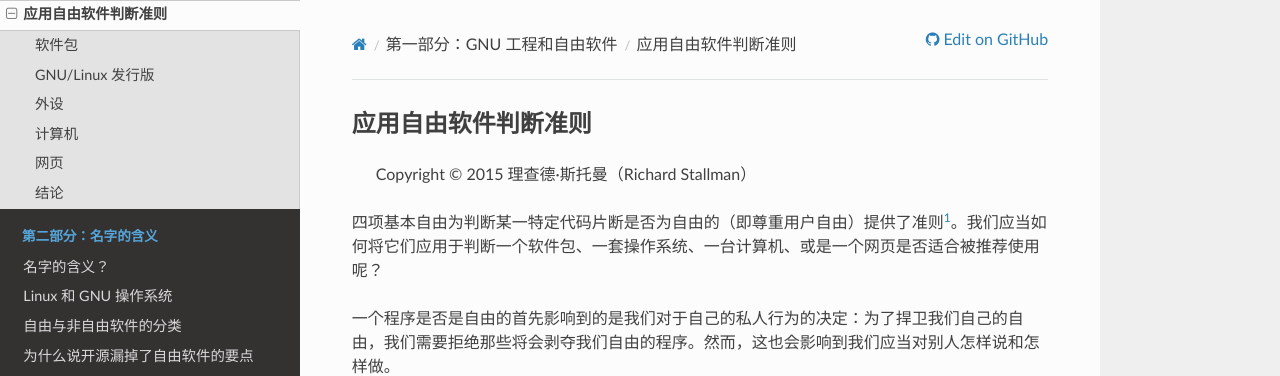
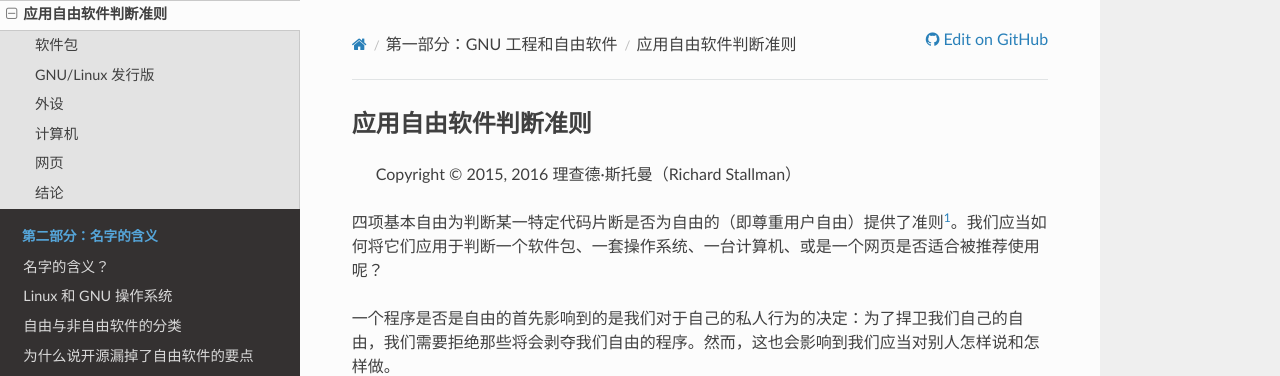
Before and after one commit to beijinglug/fsfs-zh, an MkDocs documentation site: the page built from docs/applying-free-sw-criteria.md, in a window 1280 px wide and 900 px high. Shown: the top 376 px of the window. Built offline with MkDocs 1.6.1, drawn with Linux system fonts in a browser that asks for light colours; nearby versions of some CDN libraries; old or Windows-style settings are respelled for this version of MkDocs.

Commit message:
Update copyright

```diff
--- a/docs/applying-free-sw-criteria.md
+++ b/docs/applying-free-sw-criteria.md
@@ -1,6 +1,6 @@
 ## 应用自由软件判断准则<!--(pandoc) {#pandoc_applying-free-sw-criteria}(pandoc)--><!--(po)2016-01-01 05:55+0000,2019-07-28 16:32+0800,philosophy/po/applying-free-sw-criteria.pot(po)-->
 
-> Copyright © 2015 理查德·斯托曼（Richard Stallman）
+> Copyright © 2015, 2016 理查德·斯托曼（Richard Stallman）
 
 四项基本自由为判断某一特定代码片断是否为自由的（即尊重用户自由）提供了准则[^apply-1]。我们应当如何将它们应用于判断一个软件包、一套操作系统、一台计算机、或是一个网页是否适合被推荐使用呢？
 
```
Also changed, not shown: docs/categories.md (+1 -1 lines).
